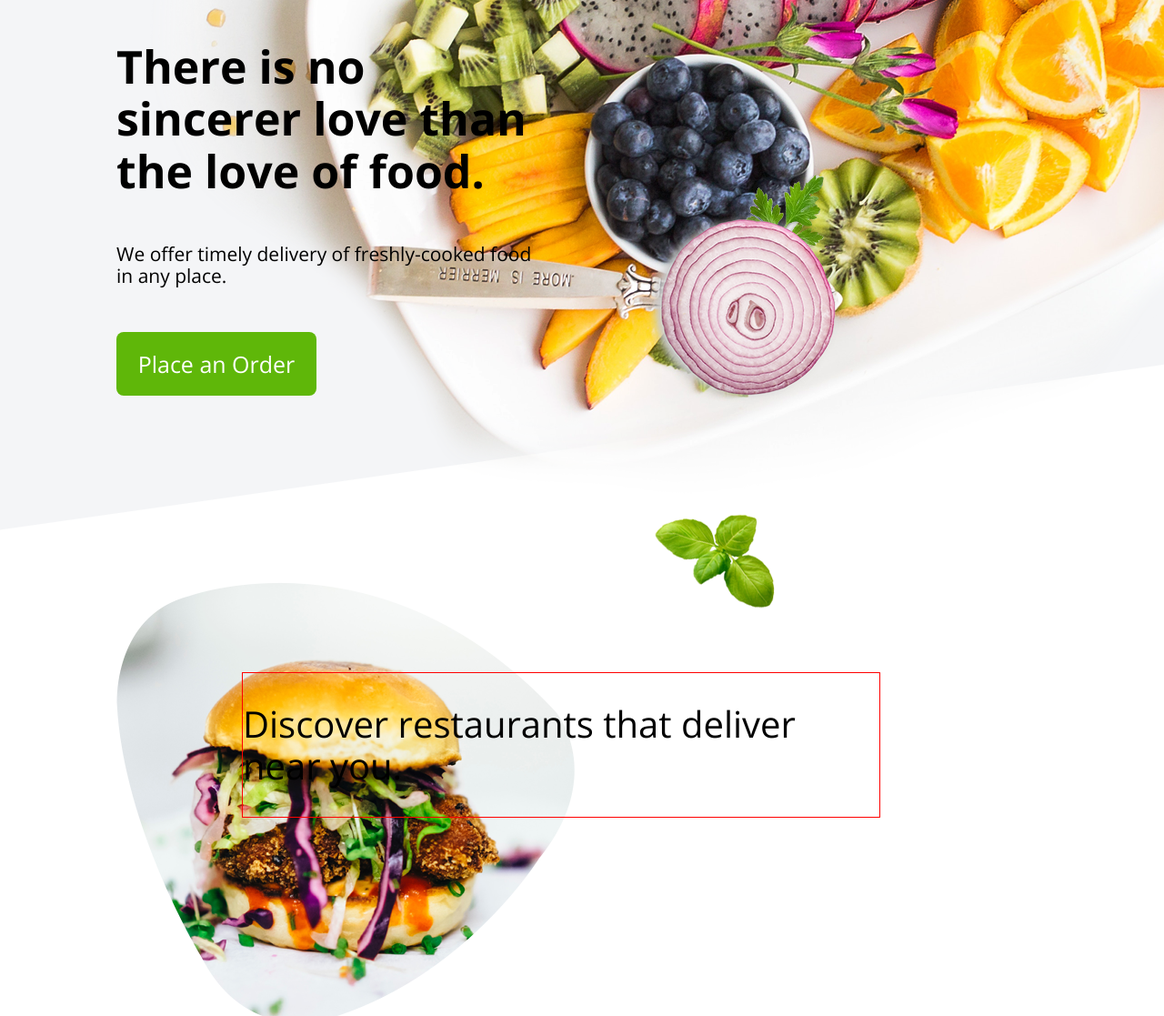
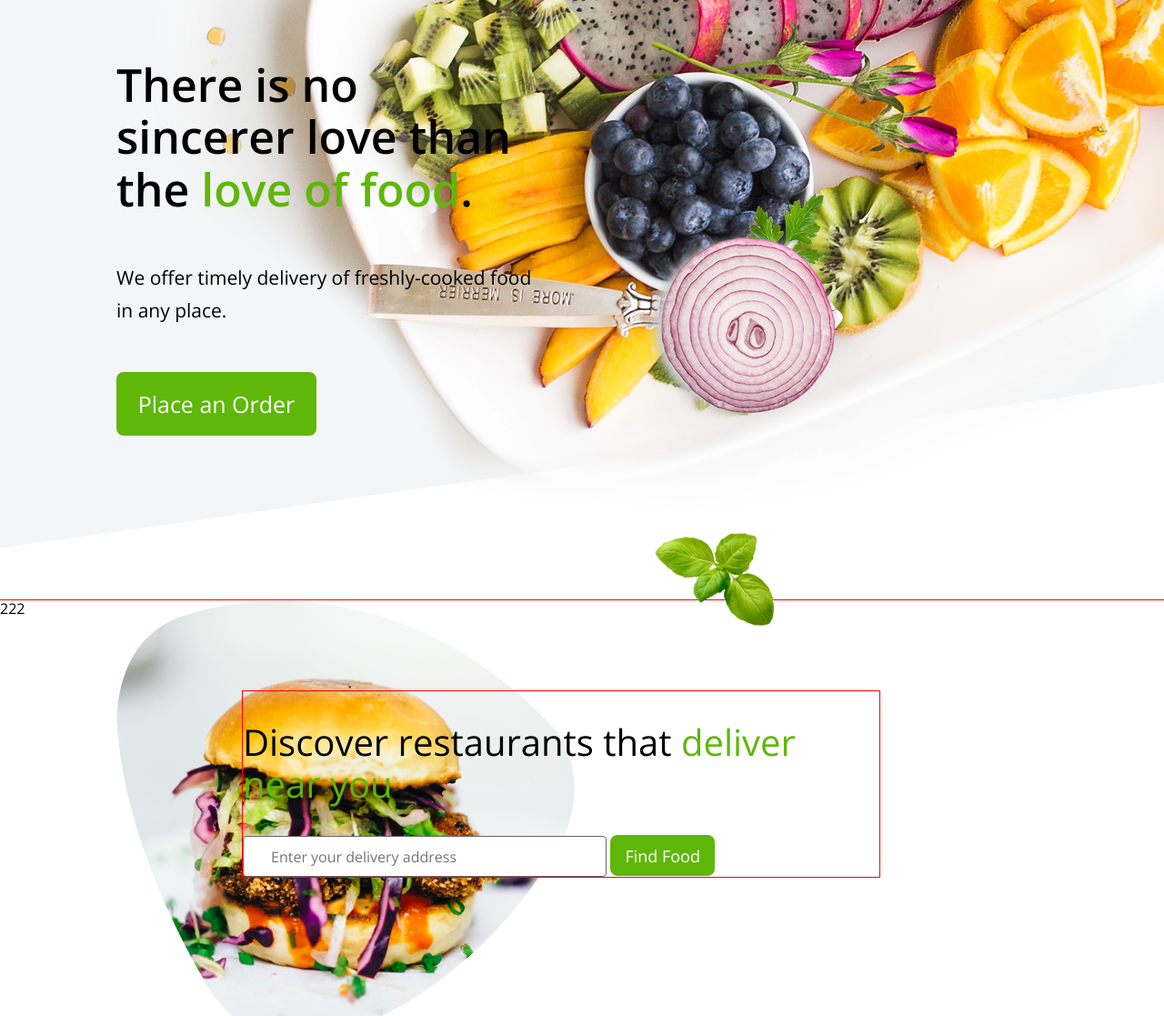
Before and after one commit to nadyawyn/freshfooddelivery, a website: page src/index.html in a window 1280 px wide. Shown: the part 220-1337 px from the top of the page at 91% size. Drawn offline with nearby package versions, Linux system fonts and the light colour scheme; files that its build step writes are made by us from their sources; files whose address does not match are found by name.

Commit message:
Changed backgrounds logic

```diff
--- a/src/index.html
+++ b/src/index.html
@@ -9,6 +9,9 @@
 </head>
 <body>
 	<header class="header">
+		<div class="bgcontainer header__bgcontainer">
+			12345
+		</div>
 		<div class="container header__container">
 			<h1 class="visually-hidden">Fresh food delivery</h1>
 
@@ -24,7 +27,7 @@
 			</div>
 			<div class="header__text">
 				<h2 class="header__title">
-				There is no sincerer love than the love of food.
+				There is no sincerer love than the <span class="green">love of food</span>.
 			</h2>
 			<h3 class="header__subtitle">
 				We offer timely delivery of freshly-cooked food in any place.
@@ -36,13 +39,25 @@
 		</div>
 	</header>
 	<section class="discover">
+		<div class="bgcontainer discover__bgcontainer">
+			222
+		</div>
 		<div class="container discover__container">
 			<div class="discover__leaf"></div>
 			<div class="discover__text">
-				<h2>Discover  restaurants that deliver
-					near you.</h2>
+				<h2>Discover  restaurants that <span class="green"> deliver
+					near you</span>.</h2>
+					<div class="address">
+						<form action="#" class="address__form">
+							<input type="email" placeholder="Enter your delivery address">
+							<button class="button button_small">Find Food</button>
+						</form>
+					</div>
 			</div>
 		</div>
 	</section>
+	<section class="find-food">
+		333
+	</section>
 </body>
 </html>
--- a/src/sass/blocks/_discover.scss
+++ b/src/sass/blocks/_discover.scss
@@ -1,12 +1,15 @@
 .discover {
+	position: relative;
 	background-color: #fff;
 	height: 755px;
+	&__bgcontainer {
+		background: url(../img/bg/bg__002_base.svg) bottom -240px (center/cover) no-repeat;
+		z-index: 0;
+	}
 	&__container {
 		position: relative;
 		height: 100%;
-		background:
-		url(../img/bg/bg__002.png) top left no-repeat/* ,
-		url(../img/bg/bg__001_base.svg) bottom -300px (center/cover) no-repeat */;
+		background: url(../img/bg/bg__002.png) top left no-repeat
 	}
 	&__leaf {
 		display: block;
@@ -31,7 +34,7 @@
 
 		h2 {
 			font-size: 40px;
-			font-weight: 300;
+			font-weight: 400;
 		}
 	}
 }
--- /dev/null
+++ b/src/sass/blocks/_forms.scss
@@ -0,0 +1,29 @@
+input {
+	display: inline-block;
+			height: 45px;
+			border: none;
+			padding-left: 30px;
+
+			border-radius: 4px;
+}
+
+.signup {
+	position: absolute;
+	top: 47px;
+	right: 0;
+
+	&__form {
+
+		input {
+			width: 300px;
+		}
+	}
+}
+.address {
+	&__form {
+		input {
+			width: 400px;
+			border: 1px solid #666666;
+		}
+	}
+}
--- a/src/sass/blocks/_header.scss
+++ b/src/sass/blocks/_header.scss
@@ -1,18 +1,25 @@
 .header {
-	margin-top: -20px;
+	position: relative;
 	height: 880px;
-	background:
-		url(../img/bg/bg__001.png) top right no-repeat,
-		url(../img/bg/bg__001_base.svg) bottom -300px (center/cover) no-repeat;
+	background: url(../img/bg/bg__001.png) top right no-repeat;
 
 	h2 {
 		font-size: 50px;
+		font-weight: 600;
 	}
 	h3 {
 		font-size: 21px;
 		margin-top: 50px;
 		margin-bottom: 50px;
 		font-weight: 400;
+		line-height: 36px;
+	}
+	&__bgcontainer {
+		position: absolute;
+		left: 0;
+		top: 0;
+		z-index: -2;
+		background: url(../img/bg/bg__001_base.svg) bottom -300px (center/cover) no-repeat;
 	}
 	&__container {
 		position: relative;
--- a/src/sass/blocks/_signup.scss
+++ /dev/null
@@ -1,18 +0,0 @@
-.signup {
-	position: absolute;
-	top: 47px;
-	right: 0;
-
-	&__form {
-
-		input {
-			display: inline-block;
-			height: 45px;
-			border: none;
-			width: 300px;
-			padding-left: 30px;
-
-			border-radius: 4px;
-		}
-	}
-}
--- a/src/sass/style.scss
+++ b/src/sass/style.scss
@@ -31,9 +31,21 @@ body {
 	width: 80%;
 	margin: 0 auto;
 }
+.bgcontainer {
+	display: block;
+	position: absolute;
+	top: 0;
+	left: 0;
 
+	outline: 1px solid red;
+	width: 100%;
+	height: 100%;
+}
+.green {
+	color: $color_green;
+}
 
 @import "base/buttons";
 @import "blocks/header";
-@import "blocks/signup";
+@import "blocks/forms";
 @import "blocks/discover";
```
Also changed, not shown: dist/css/style.min.css, dist/img/bg/bg__002_base.svg (added), dist/index.html, src/img/bg/bg__002_base.svg (added).
